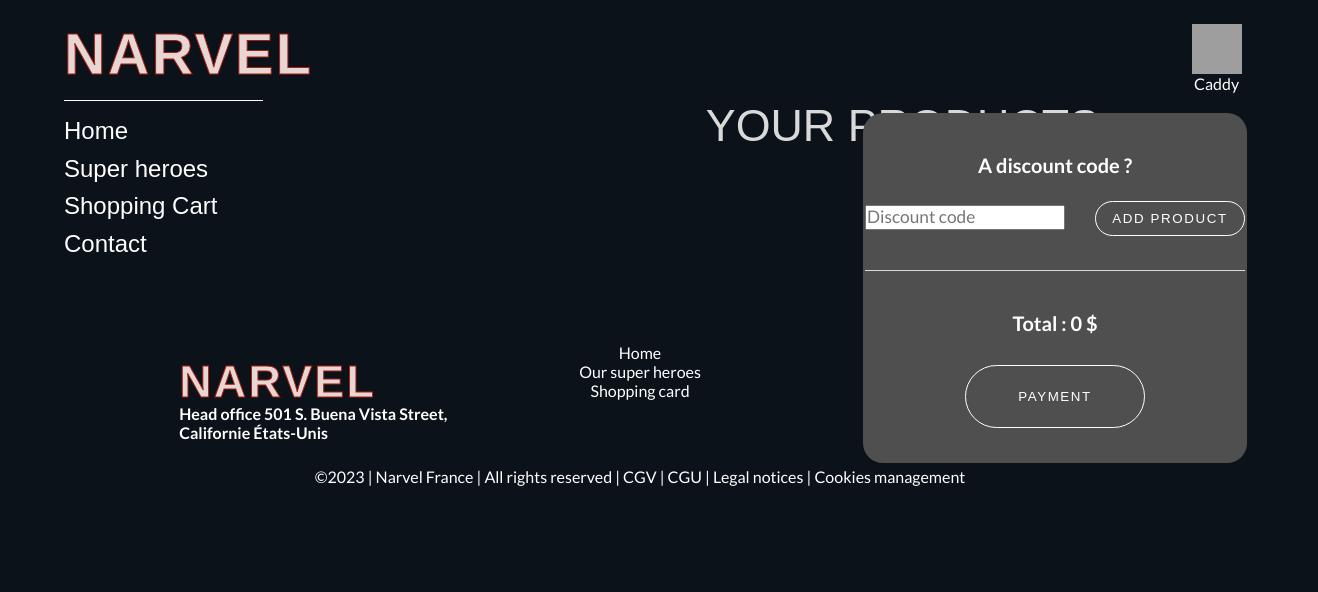
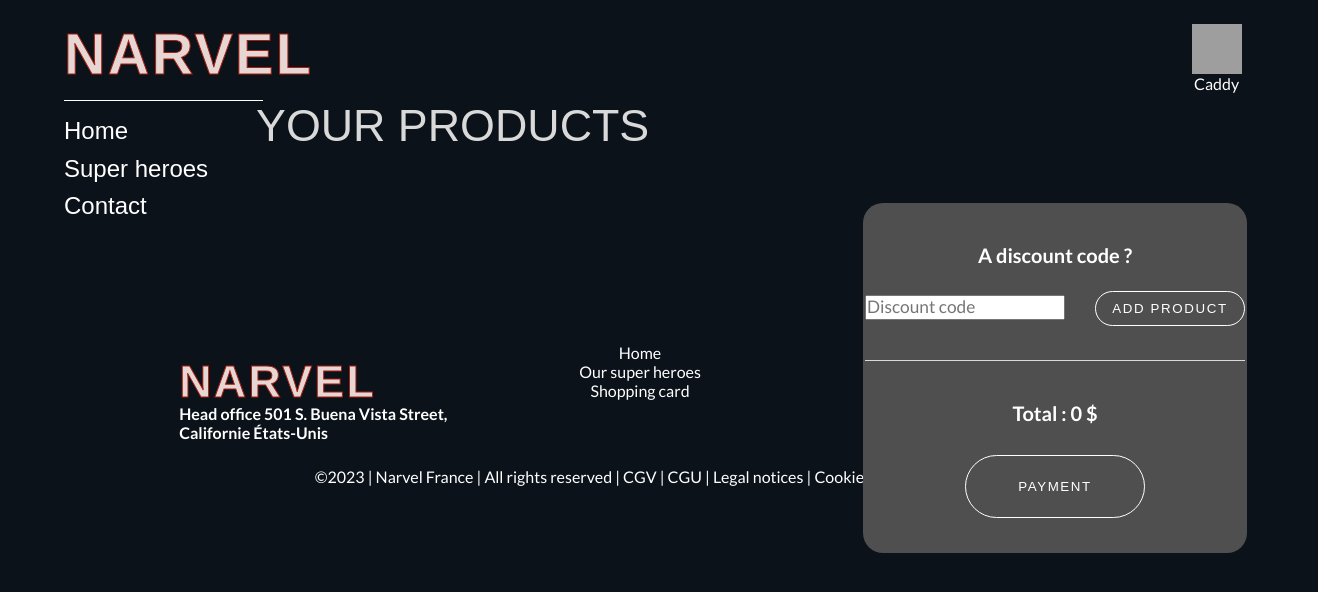
Before and after one commit to WildCodeSchool/2023-03-JS-Remote-Wild_Impact_Project-2_Team_B, a React (Vite) app in the folder frontend/: page /cart in a window 1280 px wide. Shown: the top 592 px of the page, 1318 px wide, since content can reach past the window. Built offline with nearby package versions, Linux system fonts and the light colour scheme; grey boxes are pictures that could not be loaded; a web font is replaced by a local one.

Commit message:
Retouche du css, icone Panier fonctionnel

```diff
--- a/frontend/src/App.scss
+++ b/frontend/src/App.scss
@@ -801,6 +801,7 @@
   @include mainTitle;
   display: block;
   margin-top: 0px;
+  text-align: left
 }
 
 .logo {
@@ -1610,7 +1611,6 @@
 @media only screen and (min-width: 768px) {
   .Panier-container{
     margin-top: 100px;
-    margin-left: 18%;
   }
 
   .Panier-card {
@@ -1620,7 +1620,7 @@
   .Panier-total {
     width: 30%;
     position: fixed;
-    top: 100px;
+    top: 190px;
     right: 20px;
     height: 350px;
   }
--- a/frontend/src/components/Navbar.jsx
+++ b/frontend/src/components/Navbar.jsx
@@ -25,11 +25,6 @@
               </Link>
             </li>
             <li>
-              <Link to="/cart" className="menu-item">
-                Shopping Cart
-              </Link>
-            </li>
-            <li>
               <Link to="/contact" className="menu-item">
                 Contact
               </Link>
--- a/frontend/src/components/PanierIcon.jsx
+++ b/frontend/src/components/PanierIcon.jsx
@@ -6,7 +6,7 @@
     <div className="Panier-Icon">
       <ul>
         <li>
-          <Link to="/panier" className="panier-icon">
+          <Link to="/cart" className="panier-icon">
             <p>Caddy</p>
           </Link>
         </li>
```
